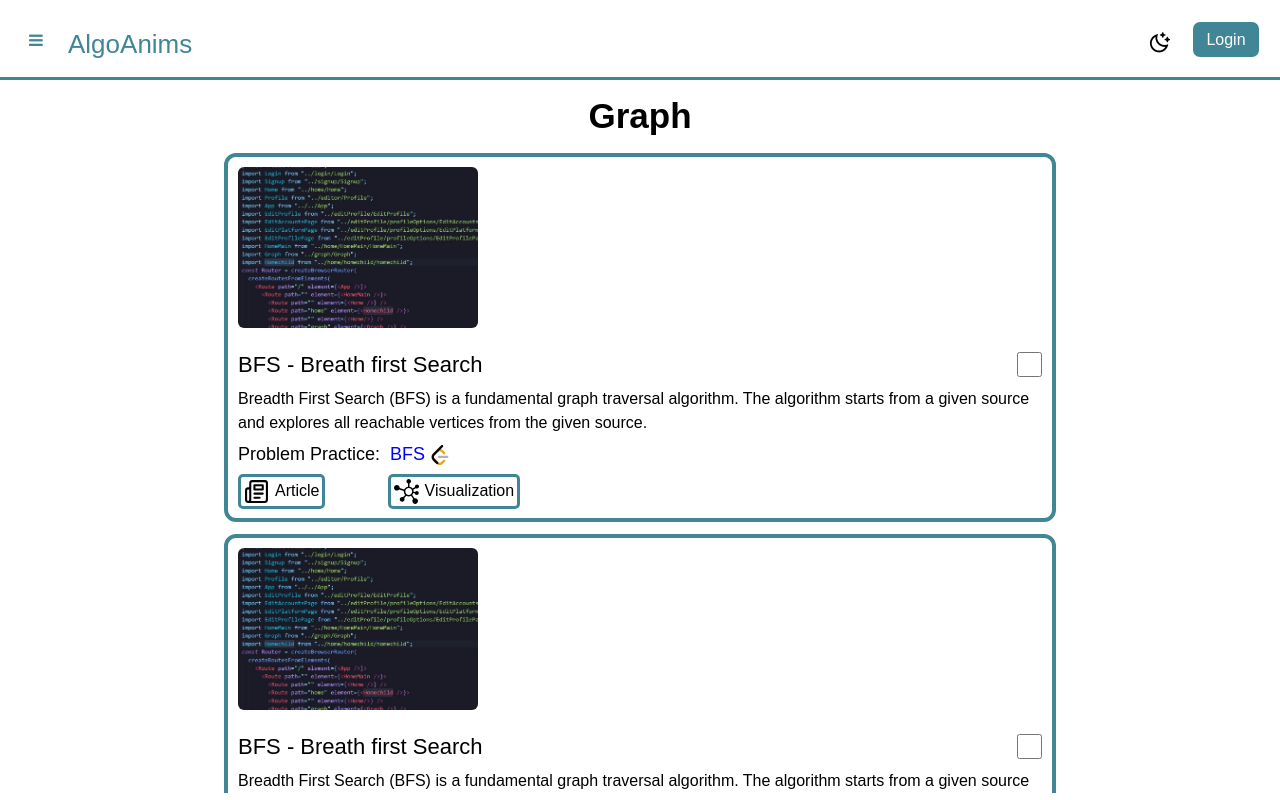
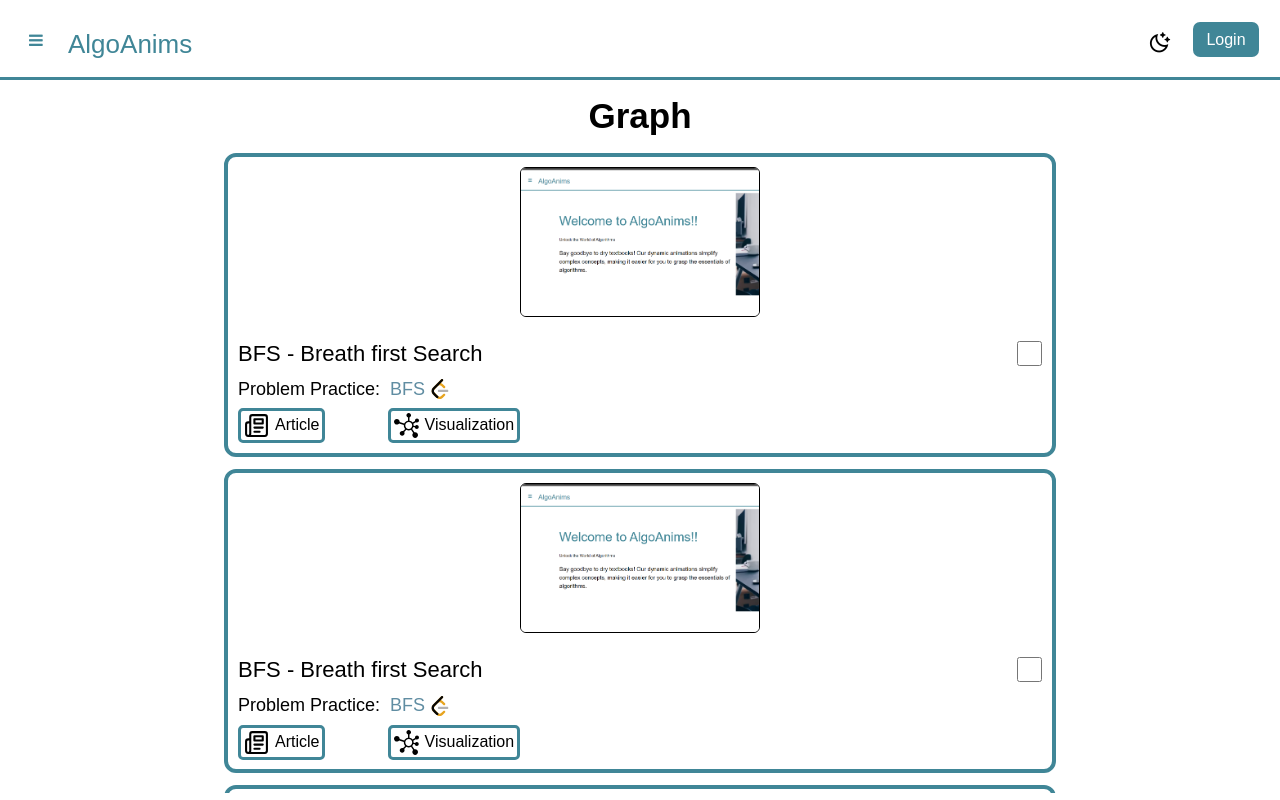
Before and after one commit to Nishant-Dholakia/AlgoAnims-SIH, a React (Vite) app in the folder frontend/main/AlgoAnims main project/: page /home/graph in a window 1280 px wide. Built offline with nearby package versions, Linux system fonts and the light colour scheme.

Commit message:
graph page is done

```diff
--- a/frontend/main/AlgoAnims main project/src/components/graph/Graph.jsx
+++ b/frontend/main/AlgoAnims main project/src/components/graph/Graph.jsx
@@ -3,18 +3,13 @@ import './graph.css'
 
 function Graph() {
 
-    return (
-        <>
-        <div className='mainbody'>
-           <div className='headbar' >
-            <h1>Graph</h1>
-
-           </div>
-
-           <div className='listdiv'>
-              <div className='quecard' >
-                <img className='glimpse' src="/public/GraphVideo.jpg" alt="jjwn" />
-
+    function Questions(){
+        return(
+            <>
+             <div className='quecard' >
+                <div className='outerglimpse'>
+                <img className='glimpse' src="/public/GlimpseGraph.png" alt="jjwn" />
+                </div>
 
               <div className='rightglimpse'>
 
@@ -26,19 +21,19 @@ function Graph() {
                 </div>
 
 
-                <div className='discription'>
+                {/* <div className='discription'>
                     <p> Breadth First Search (BFS) is a fundamental graph traversal algorithm. The algorithm starts from a given source and explores all reachable vertices from the given source. </p>
-                </div>
+                </div> */}
                 <div className='problem' >
                     Problem Practice: &nbsp; <a className='problink' href='https://leetcode.com/problem-list/breadth-first-search/' alt="bfs" > BFS </a> &nbsp; <img className='logo' src="/public/leetcode.svg" alt="" />
                 </div>
                 <div className='buttons'>
                         <button  className='Articlebtn' >
-                            <img src="/public/Article.svg" alt="*" />Article
+                            <img className='forinvert' src="/public/Article.svg" alt="*" />Article
 
                         </button>
                         <button className='Viewbtn'>
-                            <img src="/public/Visualization.svg" alt="" />
+                            <img className='forinvert' src="/public/Visualization.svg" alt="" />
                            Visualization
                         </button>
 
@@ -46,180 +41,32 @@ function Graph() {
               </div>
 
               </div>
-
-              <div className='quecard' >
-                <img className='glimpse' src="/public/GraphVideo.jpg" alt="jjwn" />
+            </>
+        )
+    }
 
 
-              <div className='rightglimpse'>
-
-                <div className='checkmain'>
-                <div className='quename' >
-                    BFS - Breath first Search
-                </div>
-                <input className='check' type="checkbox" />
-                </div>
 
 
-                <div className='discription'>
-                    <p> Breadth First Search (BFS) is a fundamental graph traversal algorithm. The algorithm starts from a given source and explores all reachable vertices from the given source. </p>
-                </div>
-                <div className='problem' >
-                    Problem Practice: &nbsp; <a className='problink' href='https://leetcode.com/problem-list/breadth-first-search/' alt="bfs" > BFS </a> &nbsp; <img className='logo' src="/public/leetcode.svg" alt="" />
-                </div>
-                <div className='buttons'>
-                        <button  className='Articlebtn' >
-                            <img src="/public/Article.svg" alt="*" />Article
+    return (
+        <>
+        <div className='mainbody'>
+           <div className='headbar' >
+            <h1>Graph</h1>
 
-                        </button>
-                        <button className='Viewbtn'>
-                            <img src="/public/Visualization.svg" alt="" />
-                           Visualization
-                        </button>
+           </div>
 
-                </div>
-              </div>
+           <div className='listdiv'>
 
-              </div>
-
-              <div className='quecard' >
-                <img className='glimpse' src="/public/GraphVideo.jpg" alt="jjwn" />
+           <Questions/>
+           <Questions/>
+           <Questions/>
+           <Questions/>
+           <Questions/>
+           <Questions/>
 
 
-              <div className='rightglimpse'>
 
-                <div className='checkmain'>
-                <div className='quename' >
-                    BFS - Breath first Search
-                </div>
-                <input className='check' type="checkbox" />
-                </div>
-
-
-                <div className='discription'>
-                    <p> Breadth First Search (BFS) is a fundamental graph traversal algorithm. The algorithm starts from a given source and explores all reachable vertices from the given source. </p>
-                </div>
-                <div className='problem' >
-                    Problem Practice: &nbsp; <a className='problink' href='https://leetcode.com/problem-list/breadth-first-search/' alt="bfs" > BFS </a> &nbsp; <img className='logo' src="/public/leetcode.svg" alt="" />
-                </div>
-                <div className='buttons'>
-                        <button  className='Articlebtn' >
-                            <img src="/public/Article.svg" alt="*" />Article
-
-                        </button>
-                        <button className='Viewbtn'>
-                            <img src="/public/Visualization.svg" alt="" />
-                           Visualization
-                        </button>
-
-                </div>
-              </div>
-
-              </div>
-
-              <div className='quecard' >
-                <img className='glimpse' src="/public/GraphVideo.jpg" alt="jjwn" />
-
-
-              <div className='rightglimpse'>
-
-                <div className='checkmain'>
-                <div className='quename' >
-                    BFS - Breath first Search
-                </div>
-                <input className='check' type="checkbox" />
-                </div>
-
-
-                <div className='discription'>
-                    <p> Breadth First Search (BFS) is a fundamental graph traversal algorithm. The algorithm starts from a given source and explores all reachable vertices from the given source. </p>
-                </div>
-                <div className='problem' >
-                    Problem Practice: &nbsp; <a className='problink' href='https://leetcode.com/problem-list/breadth-first-search/' alt="bfs" > BFS </a> &nbsp; <img className='logo' src="/public/leetcode.svg" alt="" />
-                </div>
-                <div className='buttons'>
-                        <button  className='Articlebtn' >
-                            <img src="/public/Article.svg" alt="*" />Article
-
-                        </button>
-                        <button className='Viewbtn'>
-                            <img src="/public/Visualization.svg" alt="" />
-                           Visualization
-                        </button>
-
-                </div>
-              </div>
-
-              </div>
-
-              <div className='quecard' >
-                <img className='glimpse' src="/public/GraphVideo.jpg" alt="jjwn" />
-
-
-              <div className='rightglimpse'>
-
-                <div className='checkmain'>
-                <div className='quename' >
-                    BFS - Breath first Search
-                </div>
-                <input className='check' type="checkbox" />
-                </div>
-
-
-                <div className='discription'>
-                    <p> Breadth First Search (BFS) is a fundamental graph traversal algorithm. The algorithm starts from a given source and explores all reachable vertices from the given source. </p>
-                </div>
-                <div className='problem' >
-                    Problem Practice: &nbsp; <a className='problink' href='https://leetcode.com/problem-list/breadth-first-search/' alt="bfs" > BFS </a> &nbsp; <img className='logo' src="/public/leetcode.svg" alt="" />
-                </div>
-                <div className='buttons'>
-                        <button  className='Articlebtn' >
-                            <img src="/public/Article.svg" alt="*" />Article
-
-                        </button>
-                        <button className='Viewbtn'>
-                            <img src="/public/Visualization.svg" alt="" />
-                           Visualization
-                        </button>
-
-                </div>
-              </div>
-
-              </div>
-              <div className='quecard' >
-                <img className='glimpse' src="/public/GraphVideo.jpg" alt="jjwn" />
-
-
-              <div className='rightglimpse'>
-
-                <div className='checkmain'>
-                <div className='quename' >
-                    BFS - Breath first Search
-                </div>
-                <input className='check' type="checkbox" />
-                </div>
-
-
-                <div className='discription'>
-                    <p> Breadth First Search (BFS) is a fundamental graph traversal algorithm. The algorithm starts from a given source and explores all reachable vertices from the given source. </p>
-                </div>
-                <div className='problem' >
-                    Problem Practice: &nbsp; <a className='problink' href='https://leetcode.com/problem-list/breadth-first-search/' alt="bfs" > BFS </a> &nbsp; <img className='logo' src="/public/leetcode.svg" alt="" />
-                </div>
-                <div className='buttons'>
-                        <button  className='Articlebtn' >
-                            <img src="/public/Article.svg" alt="*" />Article
-
-                        </button>
-                        <button className='Viewbtn'>
-                            <img src="/public/Visualization.svg" alt="" />
-                           Visualization
-                        </button>
-
-                </div>
-              </div>
-
-              </div>
            </div>
         </div>
         </>
--- a/frontend/main/AlgoAnims main project/src/components/graph/graph.css
+++ b/frontend/main/AlgoAnims main project/src/components/graph/graph.css
@@ -45,12 +45,17 @@
 .glimpse {
     width: 15rem;
     border-radius: 6px;
+    border: 1px solid;
 }
-
+.outerglimpse{
+    display: flex;
+    justify-content: center;
+}
 .rightglimpse {
     display: flex;
     flex-direction: column;
     gap: 6px;
+    width: 100%;
 }
 
 .quecard {
@@ -59,7 +64,10 @@
     border: 4px solid #408697;
     padding: 10px;
     border-radius: 12px;
+    /* width: 100%; */
+    /* justify-content: space-between; */
     gap: 20px;
+
 }
 
 .logo{
@@ -74,7 +82,7 @@
 }
 
 .problink {
-    color: blue;
+    color: #608da2;
 }
 
 .problink:hover {
@@ -108,6 +116,10 @@
 .Articlebtn:hover {
     padding: 3px 4px;
 }
+
+/* .forinvert{
+    filter: invert(1);
+} */
 
 .Articlebtn:active {
     background-color: rgb(249, 244, 254);
--- a/frontend/main/AlgoAnims main project/src/components/navigation/Nav.jsx
+++ b/frontend/main/AlgoAnims main project/src/components/navigation/Nav.jsx
@@ -76,6 +76,17 @@ function Nav() {
           cards[i].style.backgroundColor = "white";
         }
       }
+
+      // let in = 0;
+      let Filter = document.querySelectorAll('.forinvert') ;
+      Filter.forEach((Filter)=>{
+        if(!Filter.style.filter)
+          Filter.style.filter = 'invert(1)';
+        else
+          Filter.style.filter = '';
+}
+      )
+
     });
 
 
```
Also changed, not shown: frontend/main/AlgoAnims main project/src/components/routes/Router.jsx (+13 -16 lines), frontend/main/AlgoAnims main project/public/GlimpseGraph.png (added).
